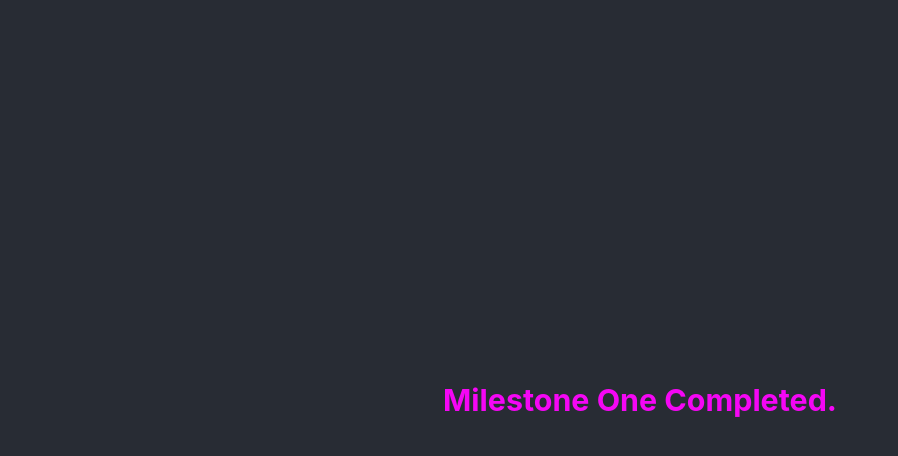
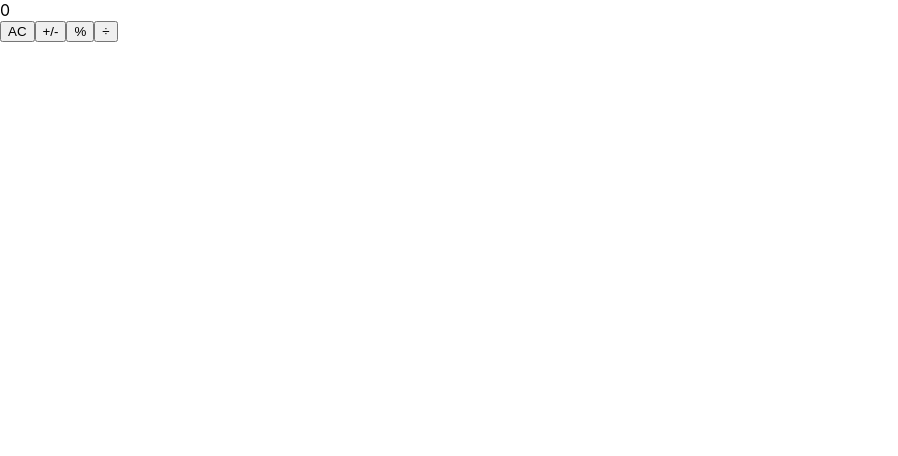
Before and after one commit to Samitti/React-Calculator-App, a React (Create React App) app: page / in a window 1280 px wide. Shown: the top 456 px of the page, without its empty margins (0-898 px from the left). Built offline with nearby package versions, Linux system fonts and the light colour scheme.

Commit message:
add Button, ButtonPlannel and Display components

```diff
--- a/src/App.js
+++ /dev/null
@@ -1,13 +0,0 @@
-import './App.css';
-
-function App() {
-  return (
-    <div className="App">
-      <header className="App-header">
-        <h3> Milestone One Completed.</h3>
-      </header>
-    </div>
-  );
-}
-
-export default App;
--- /dev/null
+++ b/src/components/App.js
@@ -0,0 +1,15 @@
+import React from 'react';
+import '../App.css';
+import Display from './Display';
+import ButtonPannel from './ButtonPannel';
+
+function App() {
+  return (
+    <fragment>
+      <Display />
+      <ButtonPannel />
+    </fragment>
+  );
+}
+
+export default App;
--- /dev/null
+++ b/src/components/Button.js
@@ -0,0 +1,17 @@
+import React from 'react';
+import PropTypes from 'prop-types';
+
+function Button(props) {
+  const { name } = props;
+  return (
+    <button type="button">
+      { name }
+    </button>
+  );
+}
+
+Button.propTypes = {
+  name: PropTypes.string.isRequired,
+};
+
+export default Button;
--- /dev/null
+++ b/src/components/ButtonPannel.js
@@ -0,0 +1,15 @@
+import React from 'react';
+import Button from './Button';
+
+export default function ButtonPannel() {
+  return (
+    <div className="ButtomPannelContainer">
+    <div className="rowOne">
+      <Button name="AC" />
+      <Button name="+/-" />
+      <Button name="%" />
+      <Button name="÷" />
+    </div>
+    </div>
+  );
+}
--- /dev/null
+++ b/src/components/Display.js
@@ -0,0 +1,19 @@
+import React from 'react';
+import PropTypes from 'prop-types';
+
+export default function Display(props) {
+  const { result } = props;
+  return (
+    <div>
+      {result}
+    </div>
+  );
+}
+
+Display.propTypes = {
+  result: PropTypes.string,
+};
+
+Display.defaultProps = {
+  result: '0',
+};
--- a/src/index.js
+++ b/src/index.js
@@ -1,7 +1,7 @@
 import React from 'react';
 import ReactDOM from 'react-dom';
 import './index.css';
-import App from './App';
+import App from './components/App';
 import reportWebVitals from './reportWebVitals';
 
 ReactDOM.render(
```
Also changed, not shown: 2 other files (tests, documents, lock files or other folders).
